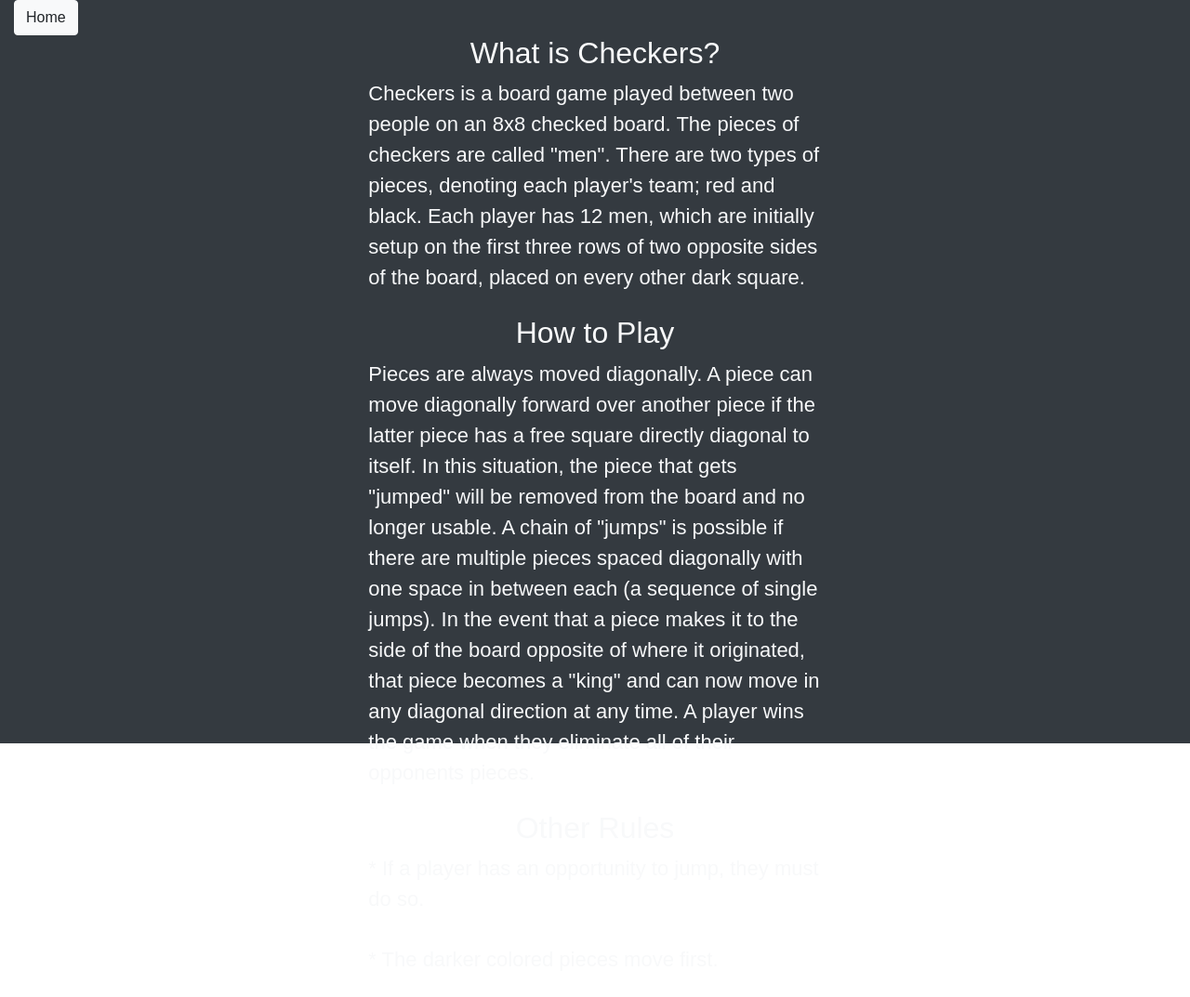
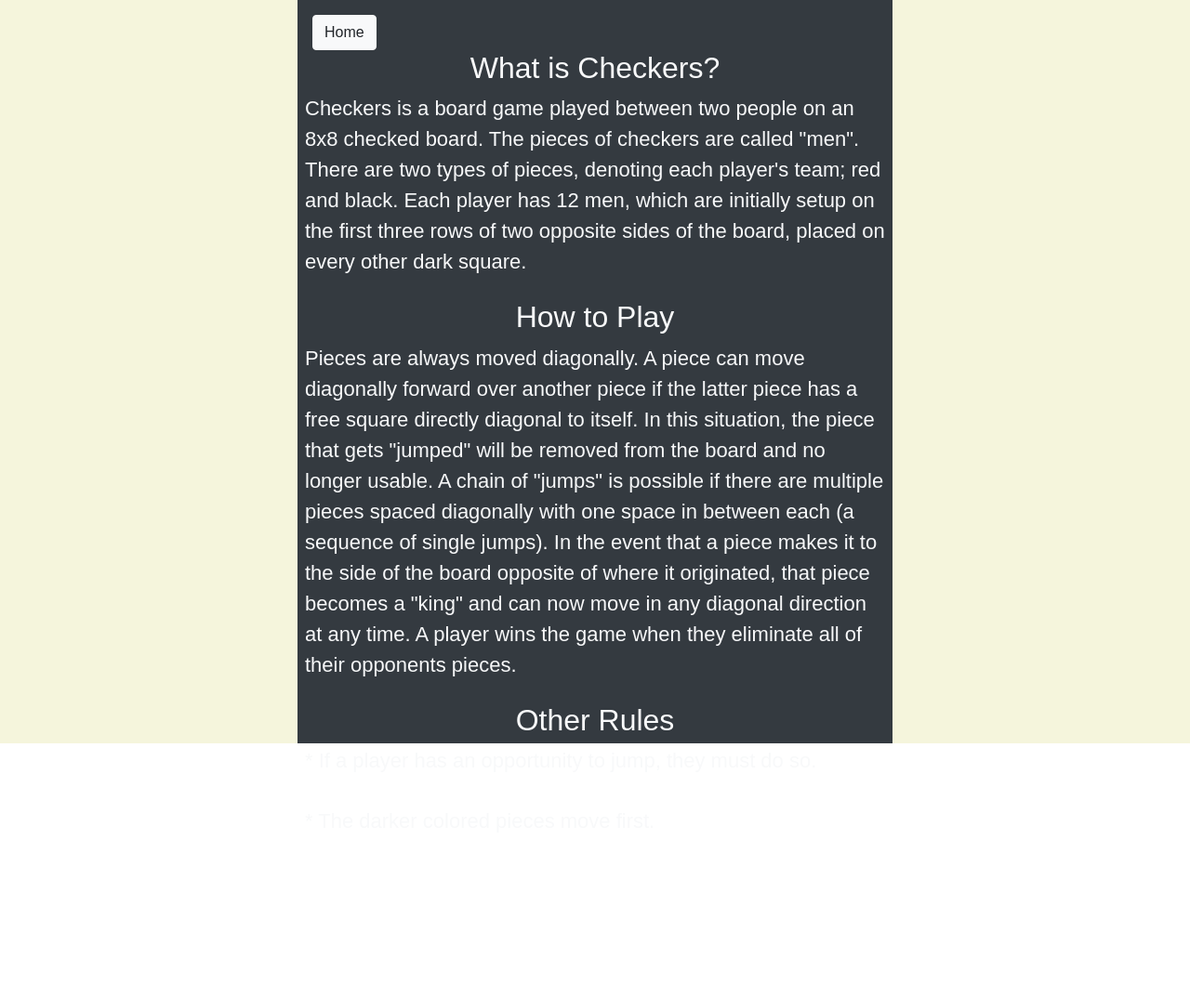
Before and after one commit to alexeast99/checkers, a plain HTML site: page view/rules.html in a window 1280 px wide. Shown: the whole page at 93% size. After the commit the page ends 924 px from the top, so only its background shows below. Drawn offline with Linux system fonts and the light colour scheme.

Commit message:
Adjusting design of rules page. No longer single dark background. Cleaned up and commented code in rules.html. Soon to add images to sides of rules for decoration.

```diff
--- a/view/rules.html
+++ b/view/rules.html
@@ -13,12 +13,22 @@
 </head>
 <body>
 
-    <div class="container-fluid h-100 bg-dark">
-        <div class="row h-100 align-items-center">
-            <div class="col">
-                <a class="btn btn-light" href="index.html">Home</a>
+    <div class="container-fluid h-100">
+        <!--Encapsulating row and column-->
+        <div class="row h-100 justify-content-center">
+
+            <!--Decorative column-->
+            <div class="col"></div>
+
+            <!--Column containing all text and sub-rows-->
+            <div class="col-6 bg-dark p-0 h-100">
+
+                <!--Home button-->
+                <a class="btn btn-light mt-3 ml-3" href="index.html">Home</a>
+
+                <!--Rules and game description-->
                 <div class="row justify-content-center">
-                    <div class="col-5 text-light">
+                    <div class="col text-light">
                         <h2 class="mb-0 text-center">What is Checkers?</h2>
                         <p class="mt-0 p-2">
                             Checkers is a board game played between two people on an 8x8 checked board. The pieces of checkers are
@@ -30,7 +40,7 @@
                 </div>
 
                 <div class="row justify-content-center">
-                    <div class="col-5 text-light">
+                    <div class="col text-light">
                         <h2 class="mb-0 text-center">How to Play</h2>
                         <p class="mt-0 p-2">
                             Pieces are always moved diagonally. A piece can move diagonally forward over another piece if the
@@ -45,7 +55,7 @@
                 </div>
 
                 <div class="row justify-content-center">
-                    <div class="col-5 text-light">
+                    <div class="col text-light">
                         <h2 class="text-center mb-0">Other Rules</h2>
                         <p class="mt-0 p-2">
                             * If a player has an opportunity to jump, they must do so.
@@ -55,7 +65,12 @@
                         </p>
                     </div>
                 </div>
+
             </div>
+
+            <!--Decorative column-->
+            <div class="col"></div>
+
         </div>
 
     </div>
```
